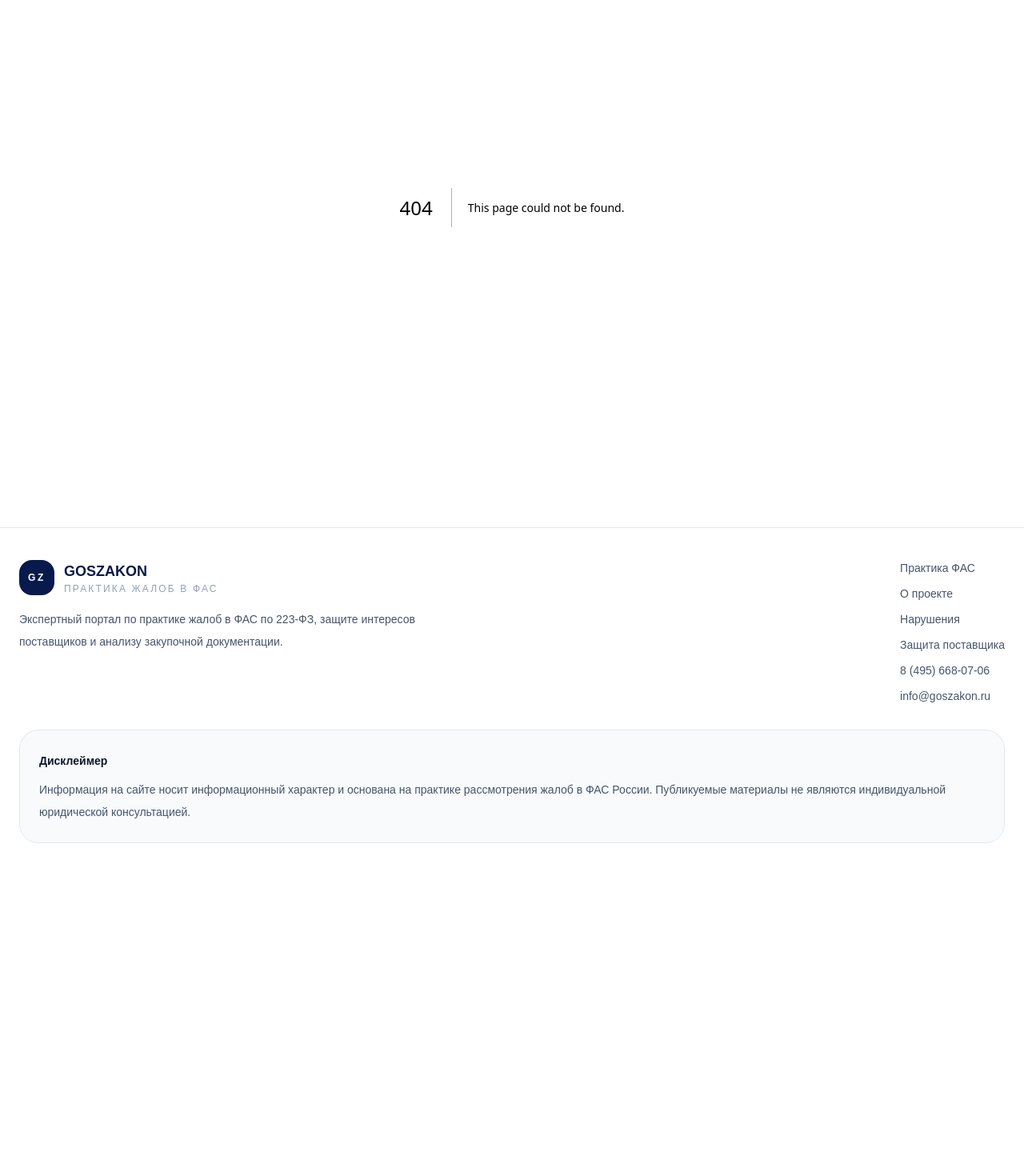
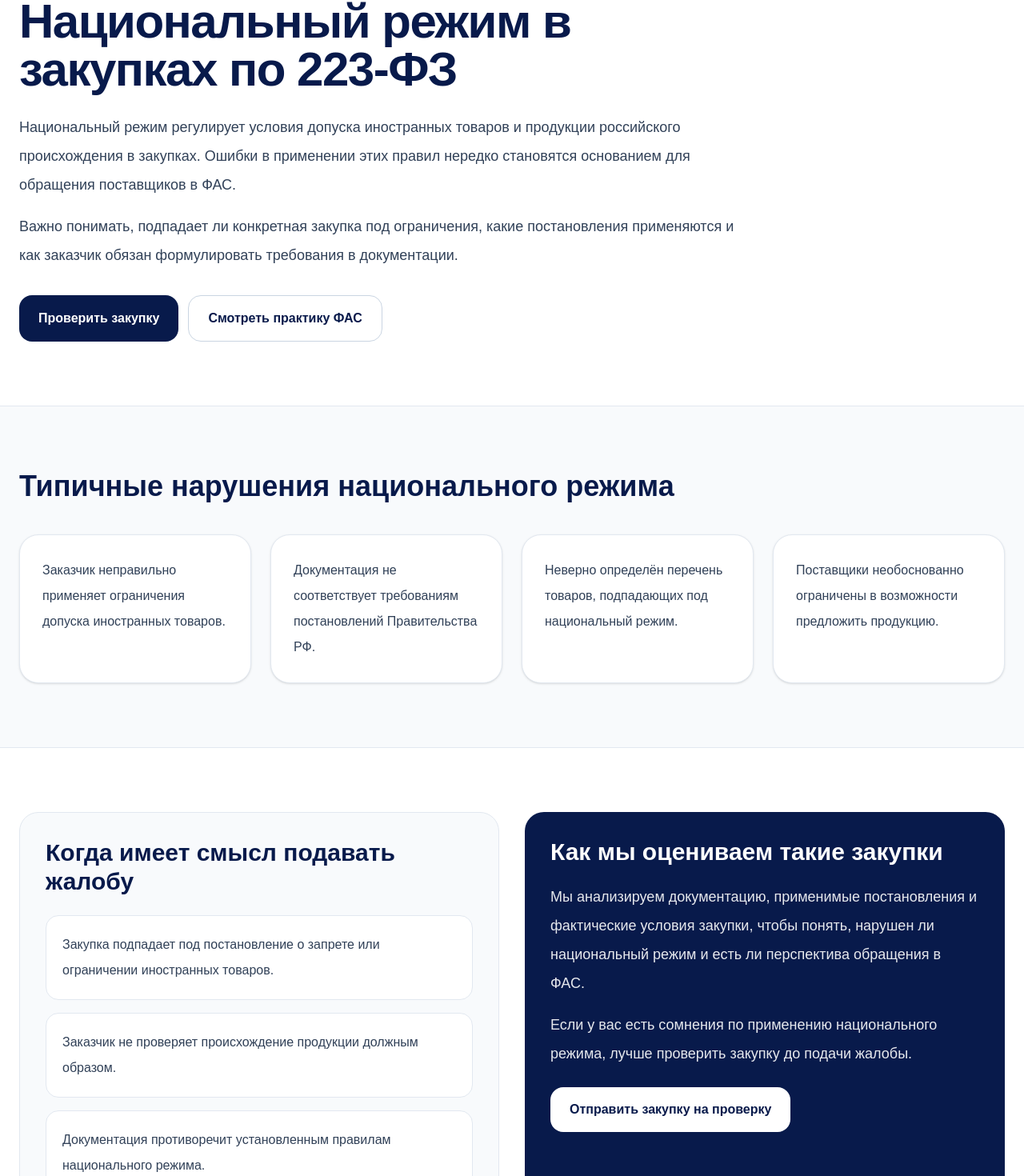
Before and after one commit to 6499922-beep/goszakon, a Next.js app: page /narusheniya-nacionalnyj-rezhim in a window 1280 px wide. Before the commit this address had no page. Shown: the part 238-1708 px from the top of the page at 80% size. Before the commit the page ends 1332 px from the top, so only its background shows below. Built offline with nearby package versions, Linux system fonts and the light colour scheme.

Commit message:
Добавлена страница нарушения: национальный режим

```diff
--- /dev/null
+++ b/app/narusheniya-nacionalnyj-rezhim/page.tsx
@@ -0,0 +1,152 @@
+import Link from "next/link";
+
+export default function NationalRegimePage() {
+
+  const violations = [
+    "Заказчик неправильно применяет ограничения допуска иностранных товаров.",
+    "Документация не соответствует требованиям постановлений Правительства РФ.",
+    "Неверно определён перечень товаров, подпадающих под национальный режим.",
+    "Поставщики необоснованно ограничены в возможности предложить продукцию.",
+  ];
+
+  const typicalCases = [
+    "Закупка подпадает под постановление о запрете или ограничении иностранных товаров.",
+    "Заказчик не проверяет происхождение продукции должным образом.",
+    "Документация противоречит установленным правилам национального режима.",
+    "Участникам создаются разные условия допуска к закупке.",
+  ];
+
+  return (
+    <main className="min-h-screen bg-white text-slate-900">
+
+      <section className="border-b border-slate-200 bg-white">
+        <div className="mx-auto max-w-7xl px-6 py-16 lg:py-20">
+
+          <div className="max-w-4xl">
+
+            <div className="inline-flex rounded-full border border-slate-200 bg-slate-50 px-4 py-2 text-sm font-medium text-slate-600">
+              Категория нарушения
+            </div>
+
+            <h1 className="mt-5 text-5xl font-bold tracking-tight text-[#081a4b] md:text-6xl">
+              Национальный режим в закупках по 223-ФЗ
+            </h1>
+
+            <p className="mt-6 text-lg leading-9 text-slate-700">
+              Национальный режим регулирует условия допуска иностранных товаров
+              и продукции российского происхождения в закупках.
+              Ошибки в применении этих правил нередко становятся основанием
+              для обращения поставщиков в ФАС.
+            </p>
+
+            <p className="mt-4 text-lg leading-9 text-slate-700">
+              Важно понимать, подпадает ли конкретная закупка под ограничения,
+              какие постановления применяются и как заказчик обязан
+              формулировать требования в документации.
+            </p>
+
+            <div className="mt-8 flex flex-col gap-3 sm:flex-row">
+              <Link
+                href="/#request"
+                className="inline-flex items-center justify-center rounded-2xl bg-[#081a4b] px-6 py-4 text-base font-semibold text-white transition hover:bg-[#0d2568]"
+              >
+                Проверить закупку
+              </Link>
+
+              <Link
+                href="/cases"
+                className="inline-flex items-center justify-center rounded-2xl border border-slate-300 bg-white px-6 py-4 text-base font-semibold text-[#081a4b] transition hover:bg-slate-50"
+              >
+                Смотреть практику ФАС
+              </Link>
+            </div>
+
+          </div>
+
+        </div>
+      </section>
+
+      <section className="border-b border-slate-200 bg-slate-50">
+        <div className="mx-auto max-w-7xl px-6 py-20">
+
+          <h2 className="text-4xl font-bold text-[#081a4b]">
+            Типичные нарушения национального режима
+          </h2>
+
+          <div className="mt-10 grid gap-6 md:grid-cols-2 xl:grid-cols-4">
+
+            {violations.map((item) => (
+              <div
+                key={item}
+                className="rounded-3xl border border-slate-200 bg-white p-7 shadow-sm"
+              >
+                <p className="text-base leading-8 text-slate-700">
+                  {item}
+                </p>
+              </div>
+            ))}
+
+          </div>
+
+        </div>
+      </section>
+
+      <section className="border-b border-slate-200 bg-white">
+        <div className="mx-auto max-w-7xl px-6 py-20 lg:grid lg:grid-cols-2 lg:gap-8">
+
+          <div className="rounded-3xl border border-slate-200 bg-slate-50 p-8">
+
+            <h2 className="text-3xl font-bold text-[#081a4b]">
+              Когда имеет смысл подавать жалобу
+            </h2>
+
+            <div className="mt-6 space-y-4">
+
+              {typicalCases.map((item) => (
+                <div
+                  key={item}
+                  className="rounded-2xl border border-slate-200 bg-white p-5"
+                >
+                  <p className="text-base leading-8 text-slate-700">
+                    {item}
+                  </p>
+                </div>
+              ))}
+
+            </div>
+
+          </div>
+
+          <div className="rounded-3xl bg-[#081a4b] p-8 text-white">
+
+            <h2 className="text-3xl font-bold">
+              Как мы оцениваем такие закупки
+            </h2>
+
+            <p className="mt-5 text-lg leading-9 text-white/90">
+              Мы анализируем документацию, применимые постановления
+              и фактические условия закупки, чтобы понять,
+              нарушен ли национальный режим и есть ли перспектива
+              обращения в ФАС.
+            </p>
+
+            <p className="mt-4 text-lg leading-9 text-white/90">
+              Если у вас есть сомнения по применению национального режима,
+              лучше проверить закупку до подачи жалобы.
+            </p>
+
+            <Link
+              href="/#request"
+              className="mt-6 inline-flex rounded-2xl bg-white px-6 py-4 text-base font-semibold text-[#081a4b]"
+            >
+              Отправить закупку на проверку
+            </Link>
+
+          </div>
+
+        </div>
+      </section>
+
+    </main>
+  );
+}
```
